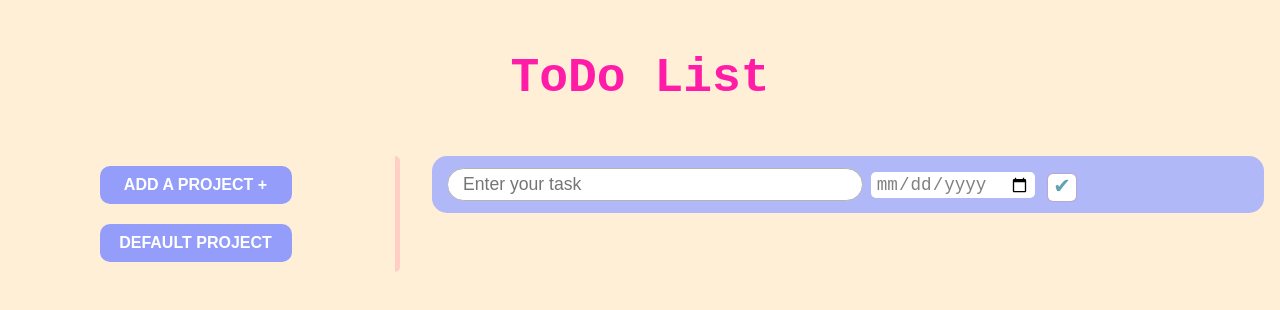
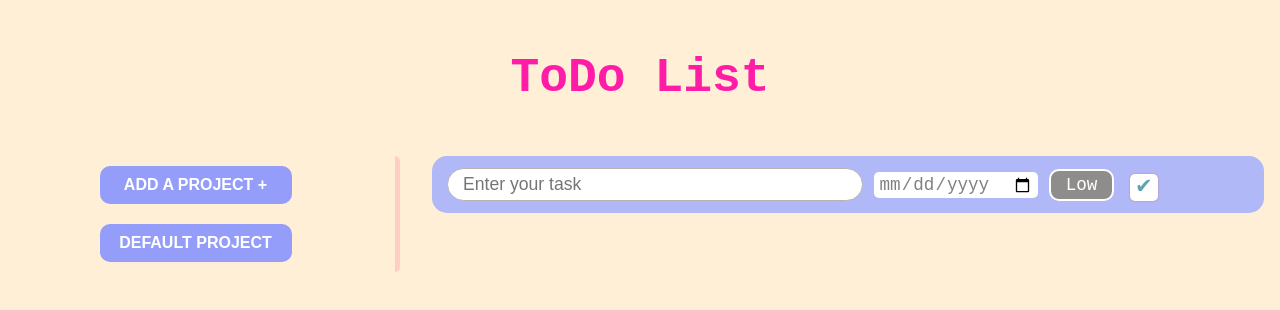
Before and after one commit to frantic-dev/to-do-list, a website built with webpack: page dist/index.html in a window 1280 px wide. Built offline with nearby package versions, Linux system fonts and the light colour scheme.

Commit message:
add priority btn

```diff
--- a/src/index.js
+++ b/src/index.js
@@ -12,8 +12,9 @@ function htmlBody() {
     </div>
     <div id="all-todos">
         <form action="#">
-            <input type="text" id="task-input" placeholder='Enter your task' autofocus/>
-            <input type="date" id="date-input"/>
+            <input type="text" id="task-input" placeholder='Enter your task' autofocus required/>
+            <input type="date" id="date-input" required/>
+            <div id="priority-btn">Low</div>
             <button id="add-todo">&#10004;</button>
         </form>
         <div id="display" class="default-project"></div>
--- a/src/todo-list.js
+++ b/src/todo-list.js
@@ -25,7 +25,7 @@ function todo(title) {
 function todoList() {
   form.addEventListener("submit", (e) => {
     e.preventDefault();
-    if (!!input.value) {
+    e.stopImmediatePropagation();
       storeTodoInProject(input.value);
       displayNewTodo();
       rememberOldTasks();
@@ -33,7 +33,6 @@ function todoList() {
       checkItem();
       deleteTask();
       updateLocalStorage();
-    }
   });
 }
 function storeTodoInProject(todoTitle) {
--- a/styles/style.scss
+++ b/styles/style.scss
@@ -66,7 +66,7 @@ body {
     form {
         background-color: rgb(177, 184, 248);
         border-radius: 15px;
-    }
+        font-size: 1.1rem;
         #task-input {
             width: 50%;
             font-size: 1.1rem;
@@ -106,6 +106,20 @@ body {
             &:hover {
                 // color: rgb(206, 106, 122);
                 box-shadow: 0 0 4px rgb(236, 144, 144);
+            }
+        }
+        #priority-btn {
+            display: inline-block;
+            background-color: rgb(143, 140, 140);
+            padding: 4px 15px;
+            border-radius: 10px;
+            color: white;
+            border: 2px solid white;
+            cursor: pointer;
+            &:hover{
+                filter: brightness(110%);
+                outline: 1px solid rgb(196, 195, 195);
+            }
         }
     }
     .to-do-item {
```
Also changed, not shown: dist/index.bundle.js, dist/storage.bundle.js, dist/todolist.bundle.js, dist/todos.bundle.js. Lines whose indentation alone changed are shown as unchanged.
